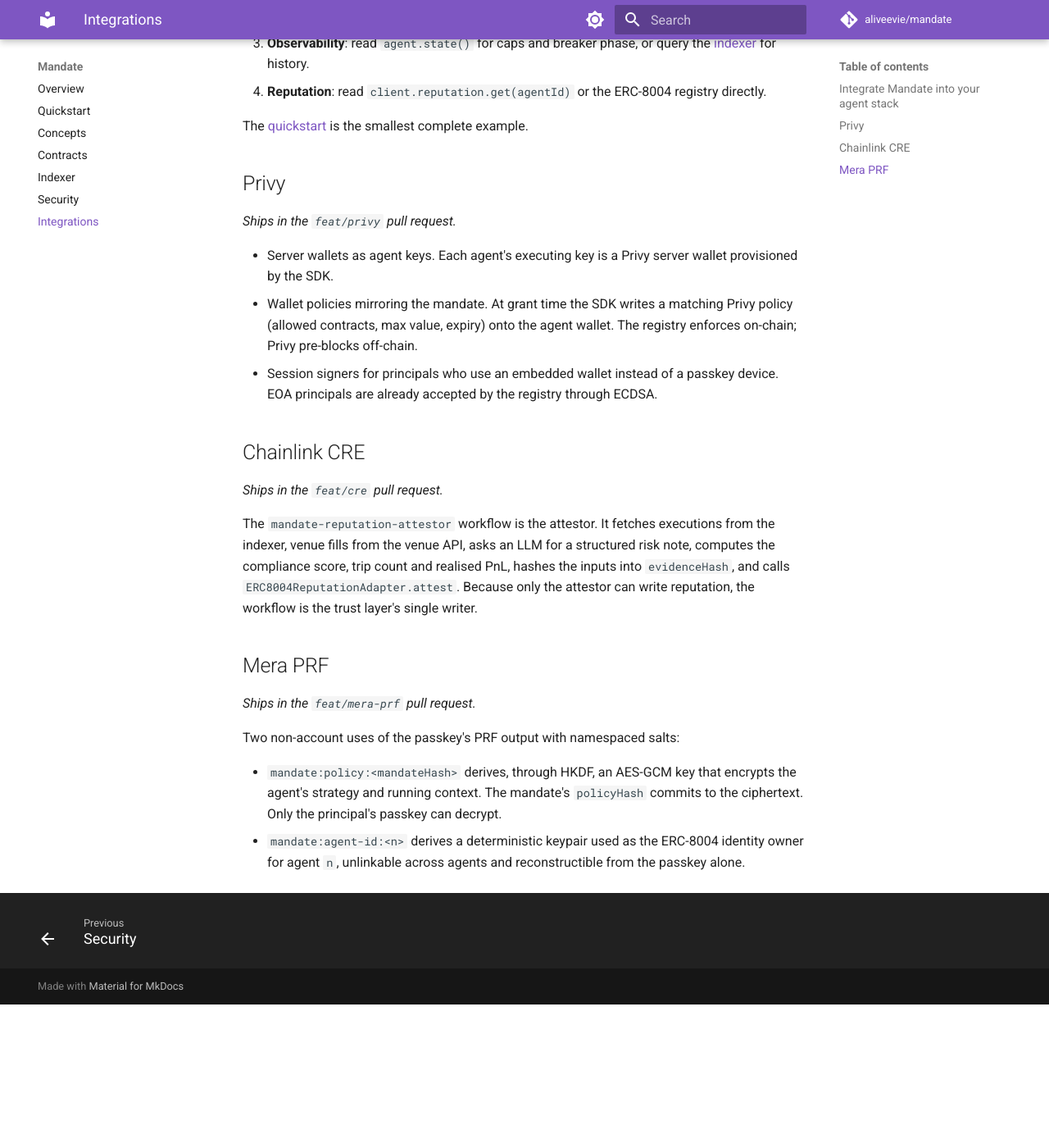
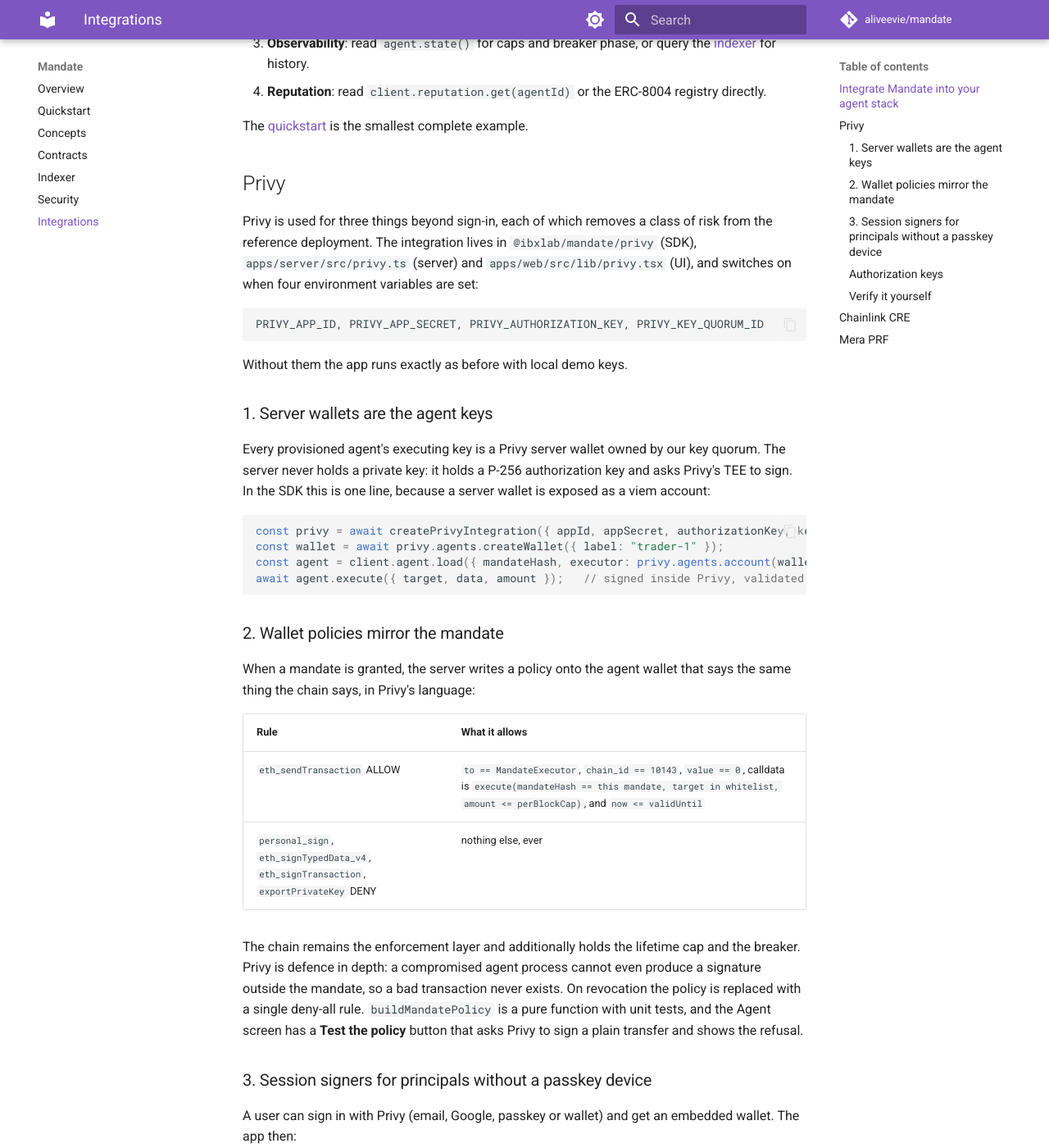
Before and after one commit to aliveevie/mandate, an MkDocs documentation site: the page built from docs/integrations.md, in a window 1280 px wide and 1400 px high, scrolled down 426 px. Shown: the whole window at 82% size. Built offline with MkDocs 1.6.1 and Material for MkDocs 9.7.7, drawn with Linux system fonts in a browser that asks for light colours; comment, search, counter and statistics services are not loaded; before the commit the page ends 1651 px from its top, so only the background shows below that; some of the changed text lies outside the part shown.

Commit message:
docs: Privy integration guide, trust-model note and README section
integrations.md explains the three uses (server wallets as agent keys, policies mirroring the mandate, scoped session signers), the authorization key setup and how to verify; security.md records what Privy adds in front of the chain-side guarantees.

Co-Authored-By: Claude Fable 5.1 <noreply@anthropic.com>
Claude-Session: https://claude.ai/code/session_01GBaeHkaGMEf857BHncKwTj

````diff
--- a/docs/integrations.md
+++ b/docs/integrations.md
@@ -13,11 +13,57 @@ The [quickstart](quickstart.md) is the smallest complete example.
 
 ## Privy
 
-*Ships in the `feat/privy` pull request.*
+Privy is used for three things beyond sign-in, each of which removes a class of risk from the reference deployment. The integration lives in `@ibxlab/mandate/privy` (SDK), `apps/server/src/privy.ts` (server) and `apps/web/src/lib/privy.tsx` (UI), and switches on when four environment variables are set:
 
-- Server wallets as agent keys. Each agent's executing key is a Privy server wallet provisioned by the SDK.
-- Wallet policies mirroring the mandate. At grant time the SDK writes a matching Privy policy (allowed contracts, max value, expiry) onto the agent wallet. The registry enforces on-chain; Privy pre-blocks off-chain.
-- Session signers for principals who use an embedded wallet instead of a passkey device. EOA principals are already accepted by the registry through ECDSA.
+```
+PRIVY_APP_ID, PRIVY_APP_SECRET, PRIVY_AUTHORIZATION_KEY, PRIVY_KEY_QUORUM_ID
+```
+
+Without them the app runs exactly as before with local demo keys.
+
+### 1. Server wallets are the agent keys
+
+Every provisioned agent's executing key is a Privy server wallet owned by our key quorum. The server never holds a private key: it holds a P-256 authorization key and asks Privy's TEE to sign. In the SDK this is one line, because a server wallet is exposed as a viem account:
+
+```ts
+const privy = await createPrivyIntegration({ appId, appSecret, authorizationKey, keyQuorumId, chainId, addresses });
+const wallet = await privy.agents.createWallet({ label: "trader-1" });
+const agent = client.agent.load({ mandateHash, executor: privy.agents.account(wallet) });
+await agent.execute({ target, data, amount });   // signed inside Privy, validated by the registry
+```
+
+### 2. Wallet policies mirror the mandate
+
+When a mandate is granted, the server writes a policy onto the agent wallet that says the same thing the chain says, in Privy's language:
+
+| Rule | What it allows |
+|---|---|
+| `eth_sendTransaction` ALLOW | `to == MandateExecutor`, `chain_id == 10143`, `value == 0`, calldata is `execute(mandateHash == this mandate, target in whitelist, amount <= perBlockCap)`, and `now <= validUntil` |
+| `personal_sign`, `eth_signTypedData_v4`, `eth_signTransaction`, `exportPrivateKey` DENY | nothing else, ever |
+
+The chain remains the enforcement layer and additionally holds the lifetime cap and the breaker. Privy is defence in depth: a compromised agent process cannot even produce a signature outside the mandate, so a bad transaction never exists. On revocation the policy is replaced with a single deny-all rule. `buildMandatePolicy` is a pure function with unit tests, and the Agent screen has a **Test the policy** button that asks Privy to sign a plain transfer and shows the refusal.
+
+### 3. Session signers for principals without a passkey device
+
+A user can sign in with Privy (email, Google, passkey or wallet) and get an embedded wallet. The app then:
+
+1. Deploys a `SignerAccount` owned by that embedded wallet, the ECDSA sibling of `PasskeyAccount` whose owner actions are EIP-712 typed data.
+2. Creates a scope policy allowing the server's key quorum to sign `eth_signTypedData_v4` only when the domain is the Mandate registry or that account on chain 10143, and nothing else.
+3. Asks the user, once, to delegate a session signer with that policy attached.
+
+From then on, granting and revoking do not prompt: the server signs the `Mandate`, `Execute` and `Revoke` typed data through the session signer and relays the transaction. The delegation is revocable by the user in their Privy account at any time, and the policy means the server could not use the signer for anything but Mandate even if it tried.
+
+### Authorization keys
+
+Agent wallets, mirror policies and session-signer scope policies are all owned by one key quorum, so only a holder of that authorization key can change them. Register the key in the dashboard under Authorization keys, or generate one with `generateP256KeyPair()` from `@privy-io/node` and create the quorum with `privy.keyQuorums().create({ public_keys: [publicKey] })`.
+
+### Verify it yourself
+
+```bash
+cd apps/server && PRIVY_APP_ID=… PRIVY_APP_SECRET=… PRIVY_AUTHORIZATION_KEY=… PRIVY_KEY_QUORUM_ID=… \
+  DEMO_AGENT_DEPLOYER_KEY=0x… pnpm dev
+pnpm --filter server e2e:privy    # server-wallet agent -> grant -> policy mirrored -> policy probe refused -> revoke -> deny-all
+```
 
 ## Chainlink CRE
 
````
Also changed, not shown: README.md (+4 -0 lines), docs/security.md (+2 -0 lines).
